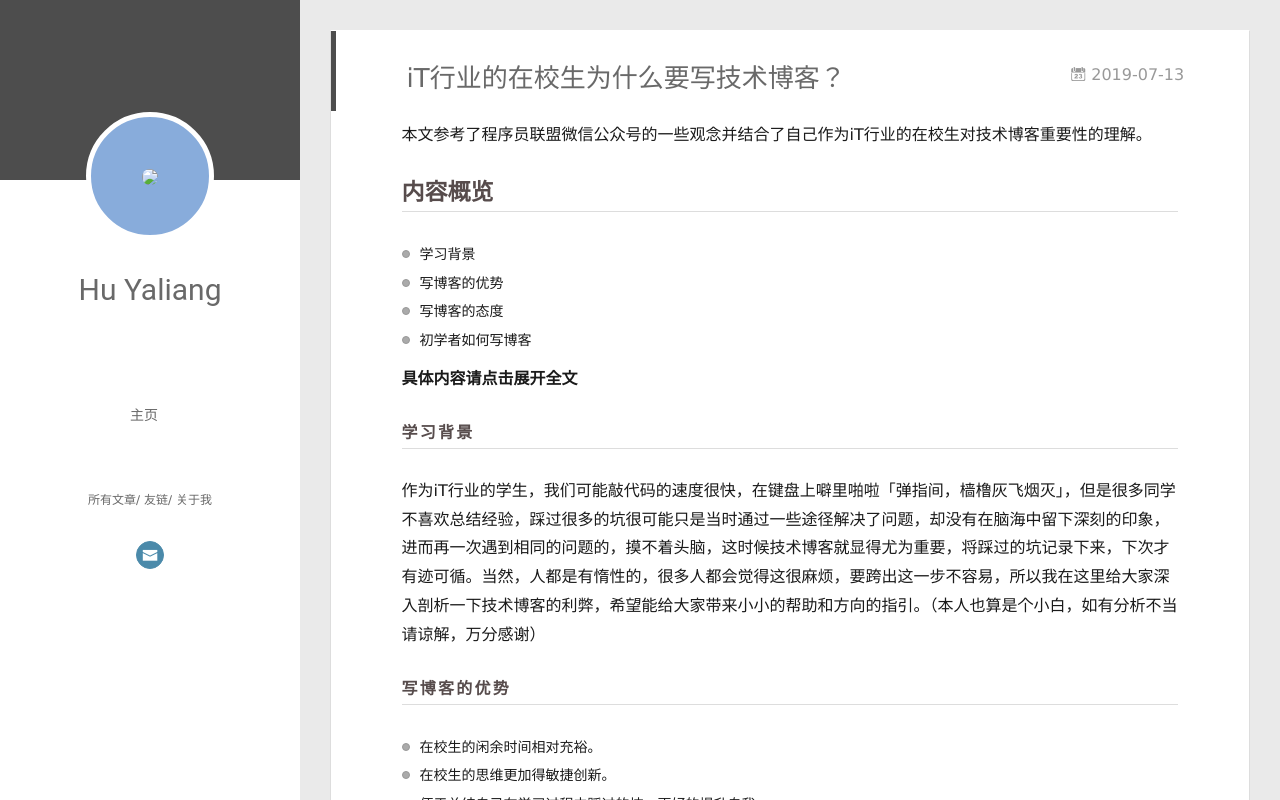
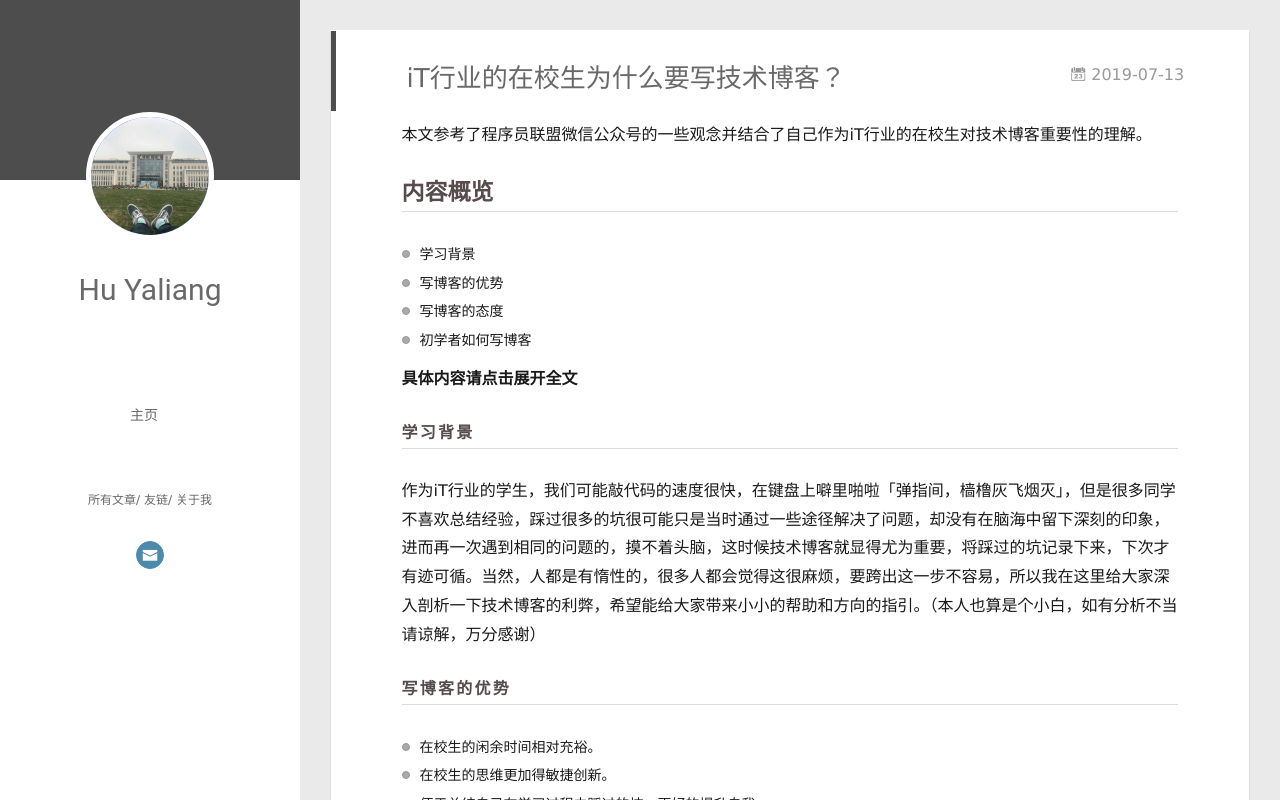
Before and after one commit to Hu-Yaliang/Hu-Yaliang.github.io, a plain HTML site: page 2019/07/13/写博客优势/index.html in a window 1280 px wide. Drawn offline with Linux system fonts and the light colour scheme.

Commit message:
Site updated: 2019-09-24 00:53:37

```diff
--- a/2019/07/13/写博客优势/index.html
+++ b/2019/07/13/写博客优势/index.html
@@ -48,7 +48,7 @@
 <div class="intrude-less">
 	<header id="header" class="inner">
 		<a href="/" class="profilepic">
-			<img src="/assets/img/me.JPG" class="js-avatar">
+			<img src="/assets/img/me.jpg" class="js-avatar">
 		</a>
 		<hgroup>
 		  <h1 class="header-author"><a href="/">Hu Yaliang</a></h1>
@@ -98,7 +98,7 @@
 	<div class="intrude-less">
 		<header id="header" class="inner">
 			<div class="profilepic">
-				<img src="/assets/img/me.JPG" class="js-avatar">
+				<img src="/assets/img/me.jpg" class="js-avatar">
 			</div>
 			<hgroup>
 			  <h1 class="header-author js-header-author">Hu Yaliang</h1>
```
Also changed, not shown: 2019/09/23/Vue学习01/index.html (+2 -2 lines), archives/2019/07/index.html (+2 -2 lines), archives/2019/09/index.html (+2 -2 lines), archives/2019/index.html (+2 -2 lines), archives/index.html (+2 -2 lines), index.html (+2 -2 lines), tags/Vue/index.html (+2 -2 lines), tags/随笔/index.html (+2 -2 lines), assets/img/me.jpg (added).
